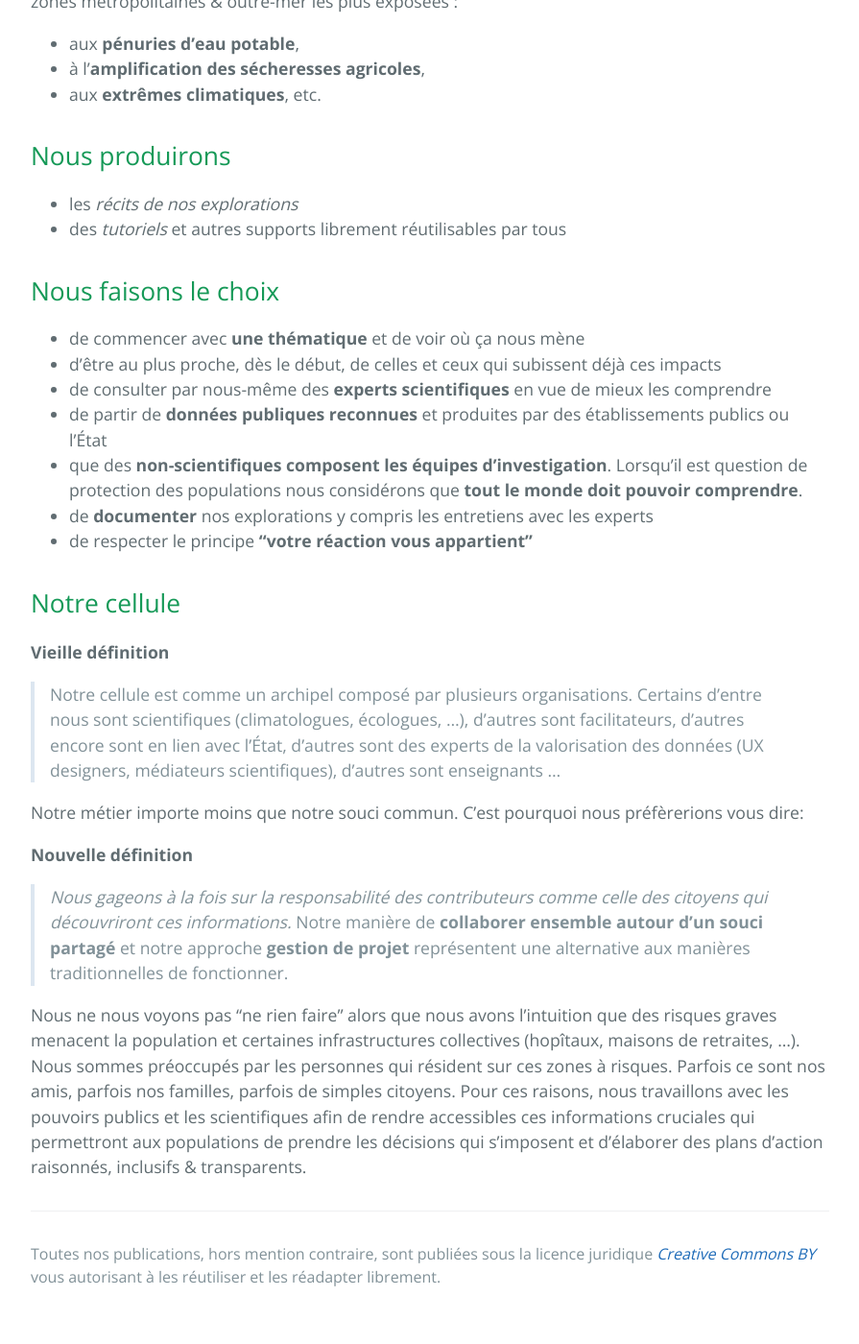
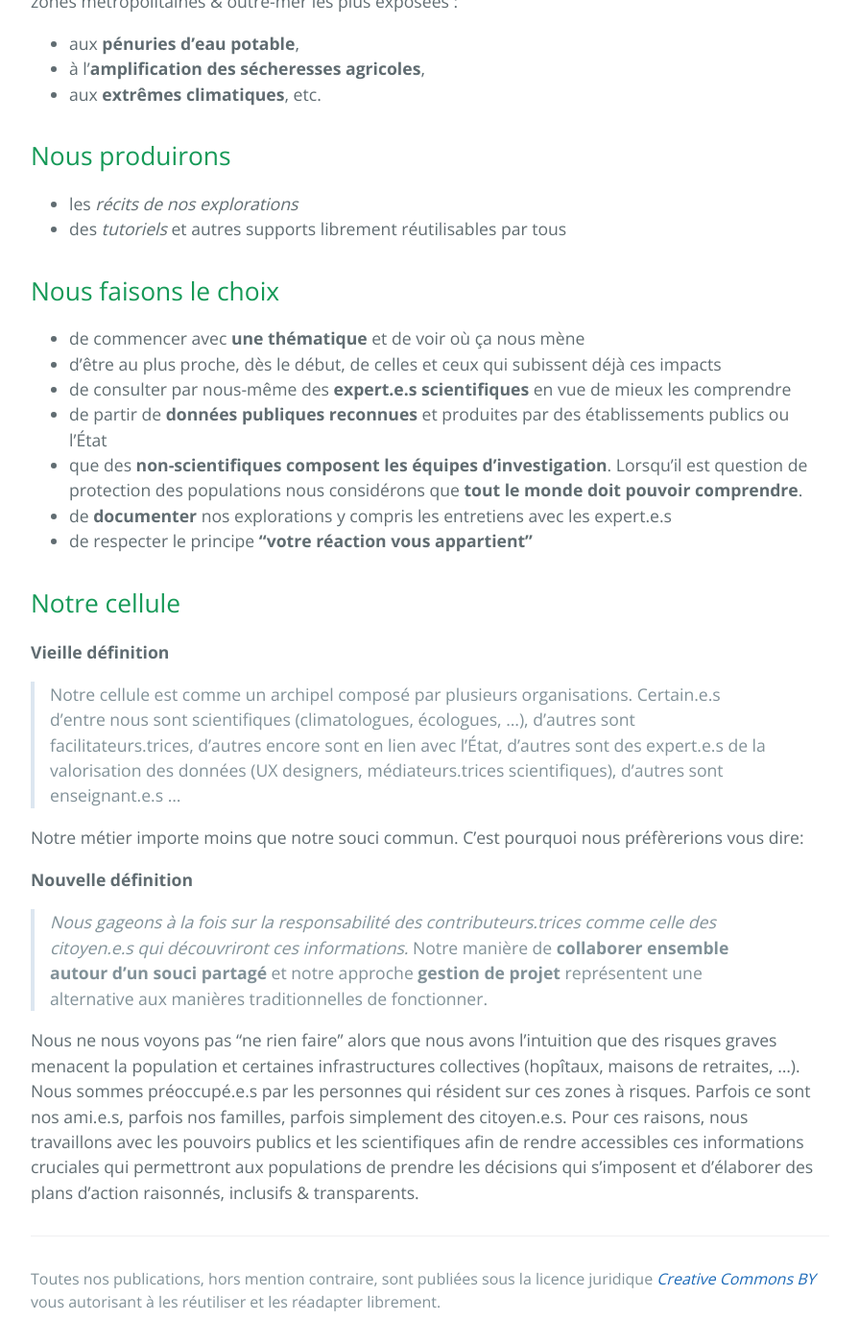
Before and after one commit to secheresses/Ancien-site, a Jekyll site: the page built from pages/methode.md, in a window 1280 px wide and 1400 px high, scrolled down 2173 px. Shown: the whole window at 96% size, without its empty margins (192-1087 px from the left). Built offline with Jekyll 4.4.1, drawn with Linux system fonts in a browser that asks for light colours; before the commit the page ends 3547 px from its top, so only the background shows below that; some of the changed text lies outside the part shown.

Commit message:
MaJ mineure
Ecriture un peu plus inclusive et corrections mineures

```diff
--- a/pages/methode.md
+++ b/pages/methode.md
@@ -12,20 +12,20 @@ permalink: /methode
 ## Comprendre
 1. Choisir une problématique (monté des eaux, ….) et le faire savoir
 
-2. Aller à la **rencontre** de ceux qui vivent actuellement le problème. Les écouter et les questionner sur leur quotidien (ne proposez pas de solution).
+2. Aller à la **rencontre** de celles et ceux qui vivent actuellement le problème. Les écouter et les questionner sur leur quotidien (ne proposez pas de solution).
 
 3. Réunir un **groupe de travail mixte** (plusieurs spécialités, personnalités…) et leur présenter ce que l’on a appris. Se lance t-on dans cette thématique ?
 Si oui réfléchir :
 -  aux **facteurs de risque** / aux critères réunis permettant d’affirmer qu’une zone présente un risque. Ex : *Comment savoir qu’une zone peut risquer des pénuries en eau : la présence de roches imperméables ? Un nombre important de jours sans pluie ? … *
 - aux **sources d’informations**
-- lister des **questions** pour des experts
+- lister des **questions** pour des expert.e.s
 
 
-4. Consulter des **experts** (hydrogéologues, climatologues, etc.) . Toujours questionner sur ce que l’on ne comprend pas et rester ouvert à la découverte de nouveaux paramètres. Si possible, enregistrer les réponses aux questions et les publier sur ce site pour que l’investigation soit publique.
+4. Consulter des **expert.e.s** (hydrogéologues, climatologues, etc.) . Toujours questionner sur ce que l’on ne comprend pas et rester ouvert à la découverte de nouveaux paramètres. Si possible, enregistrer les réponses aux questions et les publier sur ce site pour que l’investigation soit publique.
 
 5. Réunir de nouveau un groupe de travail mixte et leur présenter les avancées.  Comprendre ensemble les critères et décider de ceux que l’on retient : c’est un compromis entre justesse et accessibilité.
 
-6. Faire une recherche des jeux de [données](../donnees) publics permettant de visualiser les zone et questionner les experts sur leur validité. Rendre visibles leurs incertitudes.
+6. Faire une recherche des jeux de [données](../donnees) publics permettant de visualiser les zone et questionner les expert.e.s sur leur validité. Rendre visibles leurs incertitudes.
 
 ## Créer des supports accessibles
 7. Créer avec des UX designers ou ergonomes (ou celles et ceux qui savent rendre compréhensibles des [données](../donnees) complexes) un protoype.
@@ -43,7 +43,7 @@ La contribution des institutions (syndicats de bassins versants, Départements,
 
 À votre place nous aurions aimé avoir été prévenus en avance.
 
-Nous sommes des citoyens ayant à cœur la **protection des populations** vis-à-vis des **risques amplifiés par le changement climatique** qui attaqueront nos **conditions d'existence** au cours des **trois prochaines décennies**.
+Nous sommes des citoyen.e.s ayant à cœur la **protection des populations** vis-à-vis des **risques amplifiés par le changement climatique** qui attaqueront nos **conditions d'existence** au cours des **trois prochaines décennies**.
 
 Nous relayons & travaillons notamment à rendre compréhensibles, concrètes, les données produites par des organismes publics français et internationaux comme : **Météo France**, les **acteurs publics de l'eau**, le **GIEC**, l'**État**, etc.
 
@@ -61,22 +61,22 @@ Nous trouvons que ces données scientifiques sont **difficilement compréhensibl
 
 - de commencer avec **une thématique** et de voir où ça nous mène
 - d'être au plus proche, dès le début, de celles et ceux qui subissent déjà ces impacts
-- de consulter par nous-même des **experts scientifiques** en vue de mieux les comprendre
+- de consulter par nous-même des **expert.e.s scientifiques** en vue de mieux les comprendre
 - de partir de **données publiques reconnues** et produites par des établissements publics ou l’État
 - que des **non-scientifiques composent les équipes d’investigation**. Lorsqu’il est question de protection des populations nous considérons que **tout le monde doit pouvoir comprendre**.
-- de **documenter** nos explorations y compris les entretiens avec les experts
+- de **documenter** nos explorations y compris les entretiens avec les expert.e.s
 - de respecter le principe **"votre réaction vous appartient"**
 
 ## Notre cellule
 
 **Vieille définition**
-> Notre cellule est comme un archipel composé par plusieurs organisations. Certains d'entre nous sont scientifiques (climatologues, écologues, ...), d'autres sont facilitateurs, d'autres encore sont en lien avec l'État, d'autres sont des experts de la valorisation des données (UX designers, médiateurs scientifiques), d'autres sont enseignants ...
+> Notre cellule est comme un archipel composé par plusieurs organisations. Certain.e.s d'entre nous sont scientifiques (climatologues, écologues, ...), d'autres sont facilitateurs.trices, d'autres encore sont en lien avec l'État, d'autres sont des expert.e.s de la valorisation des données (UX designers, médiateurs.trices scientifiques), d'autres sont enseignant.e.s ...
 
 Notre métier importe moins que notre souci commun. C'est pourquoi nous préfèrerions vous dire:
 
 **Nouvelle définition**
-> *Nous gageons à la fois sur la responsabilité des contributeurs comme celle des citoyens qui découvriront ces informations.* Notre manière de **collaborer ensemble autour d'un souci partagé** et notre approche **gestion de projet** représentent une alternative aux manières traditionnelles de fonctionner.
+> *Nous gageons à la fois sur la responsabilité des contributeurs.trices comme celle des citoyen.e.s qui découvriront ces informations.* Notre manière de **collaborer ensemble autour d'un souci partagé** et notre approche **gestion de projet** représentent une alternative aux manières traditionnelles de fonctionner.
 
 Nous ne nous voyons pas "ne rien faire" alors que nous avons l'intuition que des risques graves menacent la population et certaines infrastructures collectives (hopîtaux, maisons de retraites, ...).
-Nous sommes préoccupés par les personnes qui résident sur ces zones à risques. Parfois ce sont nos amis, parfois nos familles, parfois de simples citoyens.
+Nous sommes préoccupé.e.s par les personnes qui résident sur ces zones à risques. Parfois ce sont nos ami.e.s, parfois nos familles, parfois simplement des citoyen.e.s.
 Pour ces raisons, nous travaillons avec les pouvoirs publics et les scientifiques afin de rendre accessibles ces informations cruciales qui permettront aux populations de prendre les décisions qui s'imposent et d'élaborer des plans d'action raisonnés, inclusifs & transparents.
```
